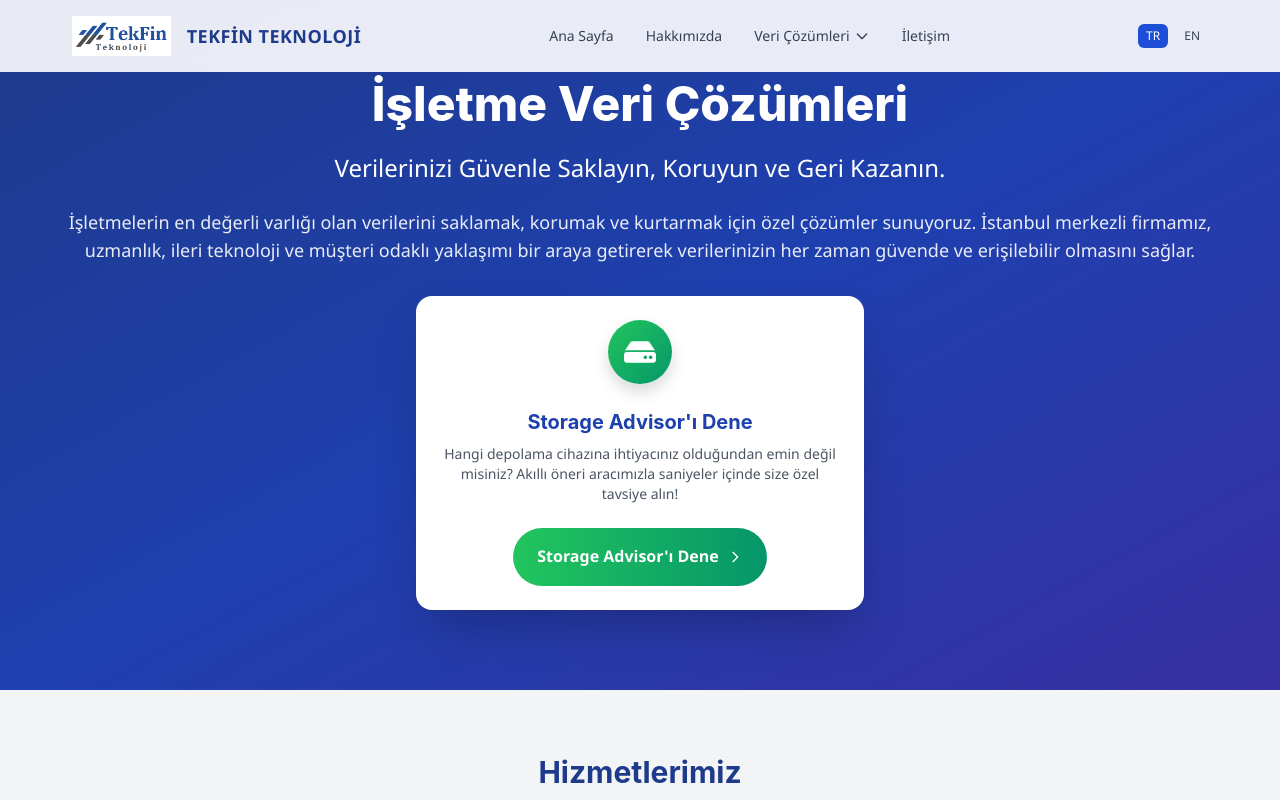
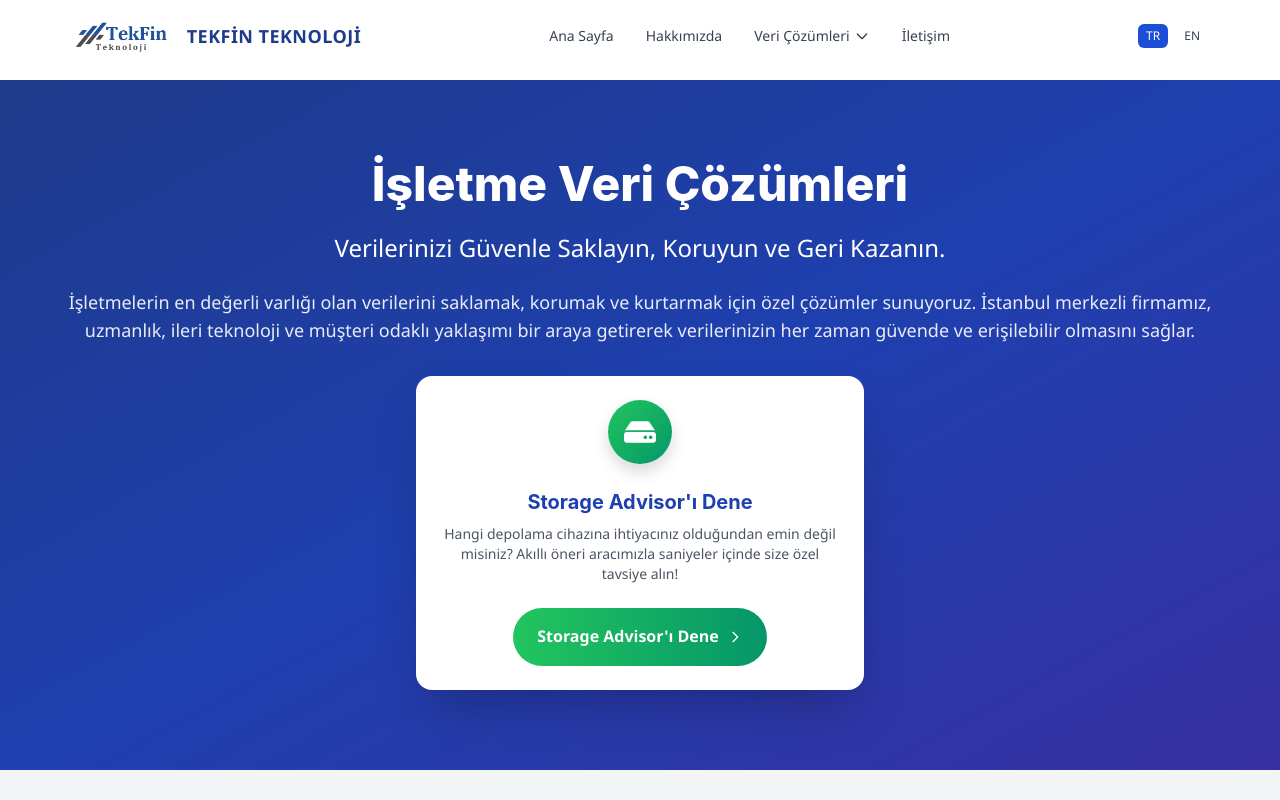
Before and after one commit to SalehKar/tekfin-website, a React (Create React App) app: page / in a window 1280 px wide. Shown: the top 800 px of the page. Built offline with nearby package versions, Linux system fonts and the light colour scheme.

Commit message:
Update Header.js

```diff
--- a/src/components/Header.js
+++ b/src/components/Header.js
@@ -44,6 +44,7 @@ const Header = ({ language, setLanguage }) => {
   const t = translations[language] || translations.en;
 
   return (
+    <>
       <header
         className={`fixed top-0 left-0 w-full z-50 transition-all ${
           scrolled ? 'bg-white shadow-md' : 'bg-white/90 backdrop-blur'
@@ -136,6 +137,10 @@ const Header = ({ language, setLanguage }) => {
           </div>
         )}
       </header>
+
+      {/* Spacer لمنع تغطية العناوين */}
+      <div className="h-16 md:h-20"></div>
+    </>
   );
 };
 
```
Lines whose indentation alone changed are shown as unchanged.
